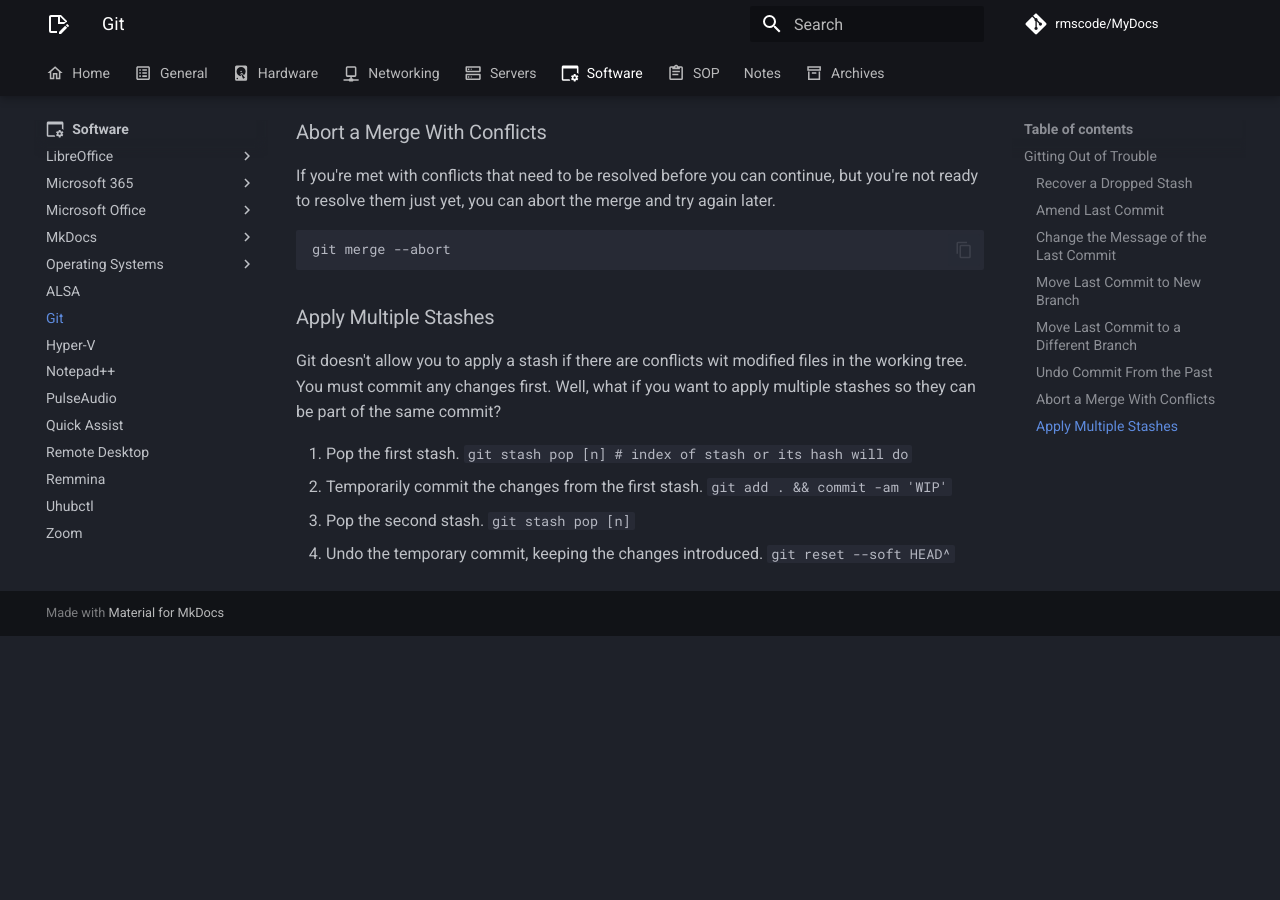
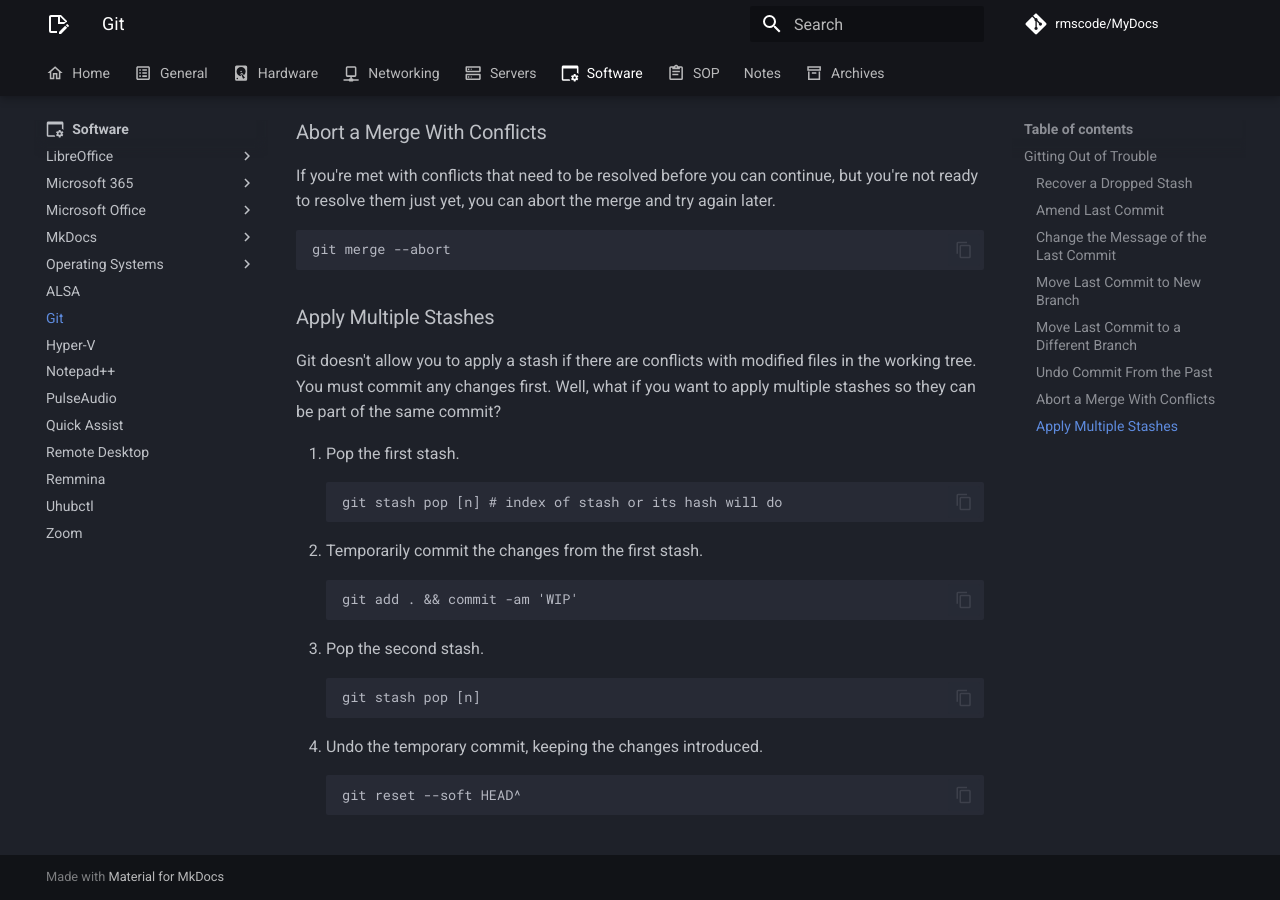
Before and after one commit to rmscode/binary-garden, an MkDocs documentation site: the page built from docs/software/git.md, in a window 1280 px wide and 900 px high, scrolled down 2593 px. Built offline with MkDocs 1.6.1 and Material for MkDocs 9.7.7, drawn with Linux system fonts in a browser that asks for light colours; comment, search, counter and statistics services are not loaded; before the commit the page ends 3229 px from its top, so only the background shows below that.

Commit message:
Chore: Fix typo/formatting in git.md

````diff
--- a/docs/software/git.md
+++ b/docs/software/git.md
@@ -114,13 +114,21 @@
 
 ### Apply Multiple Stashes
 
-Git doesn't allow you to apply a stash if there are conflicts wit modified files in the working tree. You must commit any changes first. Well, what if you want to apply multiple stashes so they can be part of the same commit?
+Git doesn't allow you to apply a stash if there are conflicts with modified files in the working tree. You must commit any changes first. Well, what if you want to apply multiple stashes so they can be part of the same commit?
 
-1. Pop the first stash.
-`git stash pop [n] # index of stash or its hash will do`
-2. Temporarily commit the changes from the first stash.
-`git add . && commit -am 'WIP'`
-3. Pop the second stash.
-`git stash pop [n]`
-4. Undo the temporary commit, keeping the changes introduced.
-`git reset --soft HEAD^`
+1. Pop the first stash.<br>
+```
+git stash pop [n] # index of stash or its hash will do
+```
+2. Temporarily commit the changes from the first stash.<br>
+```
+git add . && commit -am 'WIP'
+```
+3. Pop the second stash.<br>
+```
+git stash pop [n]
+```
+4. Undo the temporary commit, keeping the changes introduced.<br>
+```
+git reset --soft HEAD^
+```
````
